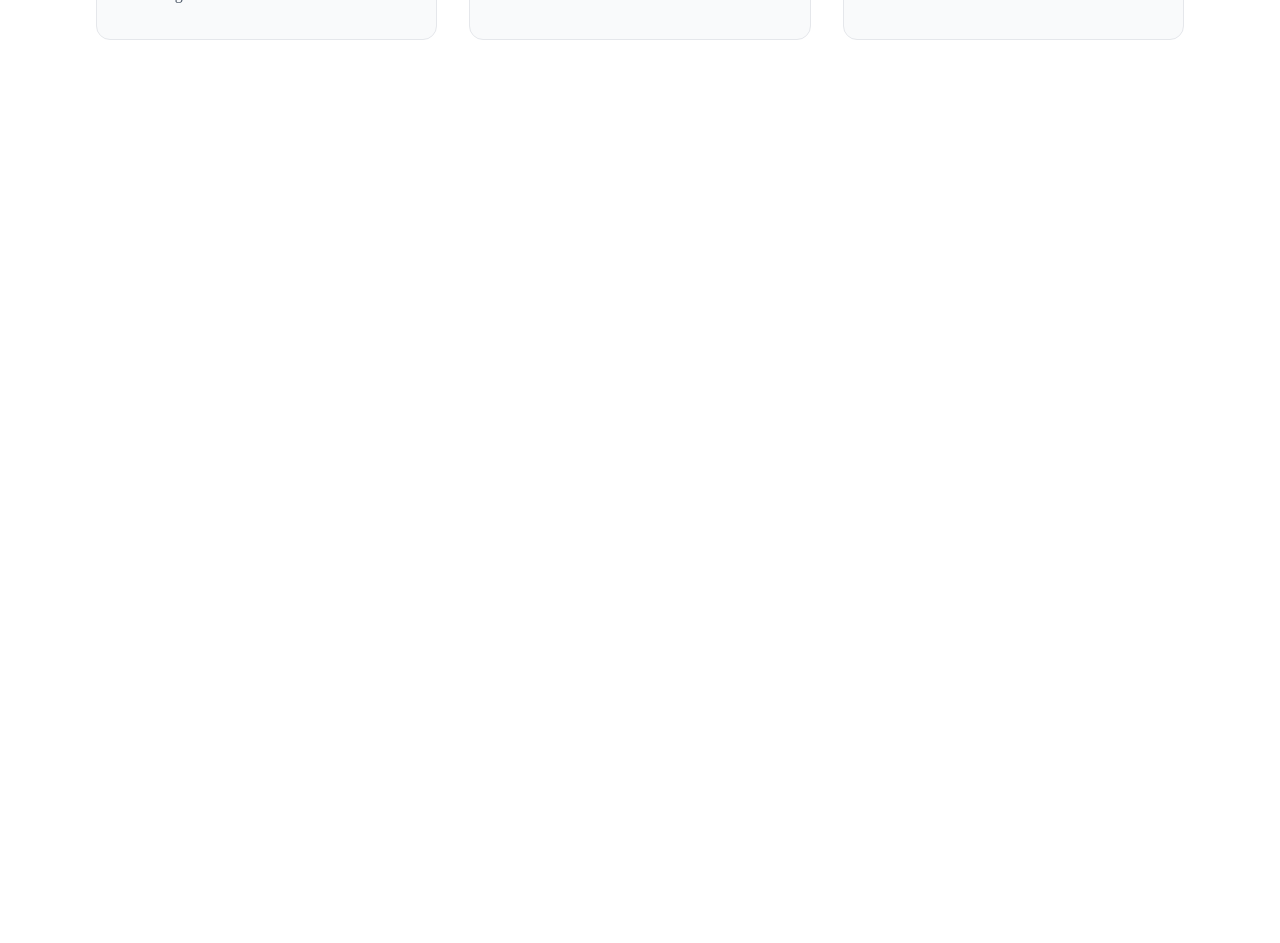
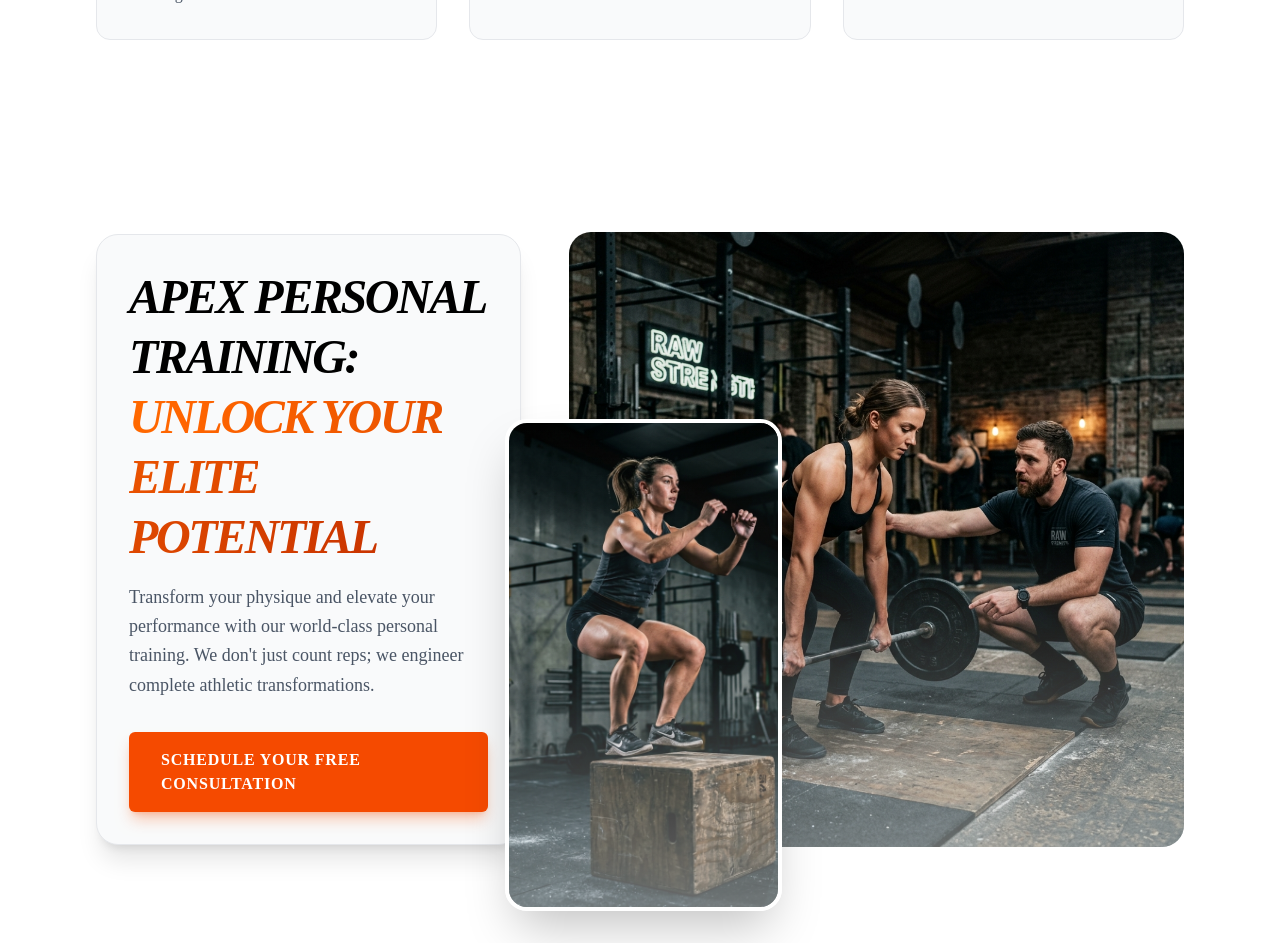
Before and after one commit to ajmikallu/gym, a Next.js app: page / in a window 1280 px wide. Shown: the part 1360-2303 px from the top of the page. Before the commit the page ends 1496 px from the top, so only its background shows below. Built offline with nearby package versions, Linux system fonts and the light colour scheme.

Commit message:
feat: add personal training section component to homepage with accompanying assets

```diff
--- a/app/(public)/page.tsx
+++ b/app/(public)/page.tsx
@@ -1,11 +1,13 @@
 import HeroBanner from "@/components/home/hero-banner";
 import MissionVision from "@/components/home/mission-vision";
+import PersonalTraining from "@/components/home/personal-training";
 
 export default function Page() {
   return (
     <>
       <HeroBanner imageIndex={2} />
       <MissionVision />
+      <PersonalTraining />
     </>
   );
 }
--- /dev/null
+++ b/app/components/home/personal-training.tsx
@@ -0,0 +1,69 @@
+import * as React from "react";
+import Image from "next/image";
+import Link from "next/link";
+
+export default function PersonalTraining() {
+  return (
+    <section className="w-full py-24 bg-white dark:bg-black transition-colors duration-500 overflow-hidden">
+      <div className="max-w-[1600px] mx-auto px-6 md:px-12 lg:px-24">
+        <div className="grid grid-cols-1 lg:grid-cols-12 gap-0 md:gap-16 lg:gap-12 items-center">
+
+          {/* Left Side: Text Panel */}
+          <div className="flex flex-col justify-center order-2 lg:order-1 relative z-10 lg:col-span-5">
+            <div className="bg-gray-50 dark:bg-zinc-900 pt-16 pb-6 px-6 md:p-8 lg:p-8 rounded-3xl shadow-none dark:shadow-xl md:shadow-xl border border-gray-200 dark:border-white/10 transition-colors duration-500">
+              <h2 className="text-3xl md:text-4xl lg:text-5xl font-extrabold tracking-tighter text-black dark:text-white uppercase italic mb-4 leading-tight transition-colors duration-500">
+                Apex Personal Training: <br />
+                <span className="text-transparent bg-clip-text bg-gradient-to-r from-orange-500 to-orange-700">Unlock Your Elite Potential</span>
+              </h2>
+
+              <p className="text-base md:text-lg text-gray-600 dark:text-gray-300 mb-8 leading-relaxed font-medium transition-colors duration-500">
+                Transform your physique and elevate your performance with our world-class personal training. We don't just count reps; we engineer complete athletic transformations.
+              </p>
+
+              <Link
+                href="/consultation"
+                className="inline-flex justify-center items-center px-8 py-4 text-base font-bold text-white bg-orange-600 hover:bg-orange-700 hover:-translate-y-1 transition-all duration-300 rounded-sm uppercase tracking-wider shadow-lg shadow-orange-600/30"
+              >
+                Schedule Your Free Consultation
+              </Link>
+            </div>
+          </div>
+
+          {/* Right Side: Artistic Composition */}
+          <div className="relative order-1 lg:order-2 w-full pt-0 md:pt-12 md:pb-20 lg:py-0 flex justify-center md:justify-end lg:col-span-7 -mb-12 md:mb-0 z-20">
+
+            {/* Main Background Image (Deadlift) */}
+            <div className="hidden md:block relative w-full aspect-square rounded-3xl overflow-hidden  z-10">
+              <Image
+                src="/images/home/deadlift.png"
+                alt="Trainer guiding client on deadlift form"
+                fill
+                sizes="(max-width: 1024px) 100vw, 50vw"
+                className="object-cover object-center hover:scale-105 transition-transform duration-1000 ease-in-out"
+                quality={95}
+              />
+              <div className="absolute inset-0 bg-gradient-to-t from-white/40 dark:from-black/50 via-transparent to-transparent transition-colors duration-500" />
+            </div>
+
+            {/* Overlapping Image (Box Jump) */}
+            <div className="relative md:absolute md:-bottom-8 lg:-bottom-16 md:-left-4 lg:-left-16 w-full md:w-[45%] lg:w-[45%] aspect-[4/5] md:aspect-[9/16] rounded-t-3xl rounded-b-none md:rounded-b-3xl overflow-hidden shadow-2xl border-0 md:border-4 border-white dark:border-zinc-950 transition-colors duration-500 z-20 group">
+              <Image
+                src="/images/home/boxjump.png"
+                alt="Female athlete performing explosive box jump"
+                fill
+                sizes="(max-width: 1024px) 100vw, 30vw"
+                className="object-cover object-center group-hover:scale-110 transition-transform duration-1000 ease-in-out"
+                quality={95}
+              />
+              <div className="absolute inset-0 bg-gradient-to-t from-white/60 dark:from-black/80 via-white/10 dark:via-black/10 to-transparent opacity-70 transition-colors duration-500" />
+              {/* Mobile merging fade */}
+              <div className="absolute inset-x-0 bottom-0 h-32 bg-gradient-to-t from-gray-50 dark:from-zinc-900 to-transparent md:hidden transition-colors duration-500 pointer-events-none" />
+            </div>
+
+
+          </div>
+        </div>
+      </div>
+    </section>
+  );
+}
```
Also changed, not shown: public/images/home/boxjump.png (added), public/images/home/deadlift.png (added).
